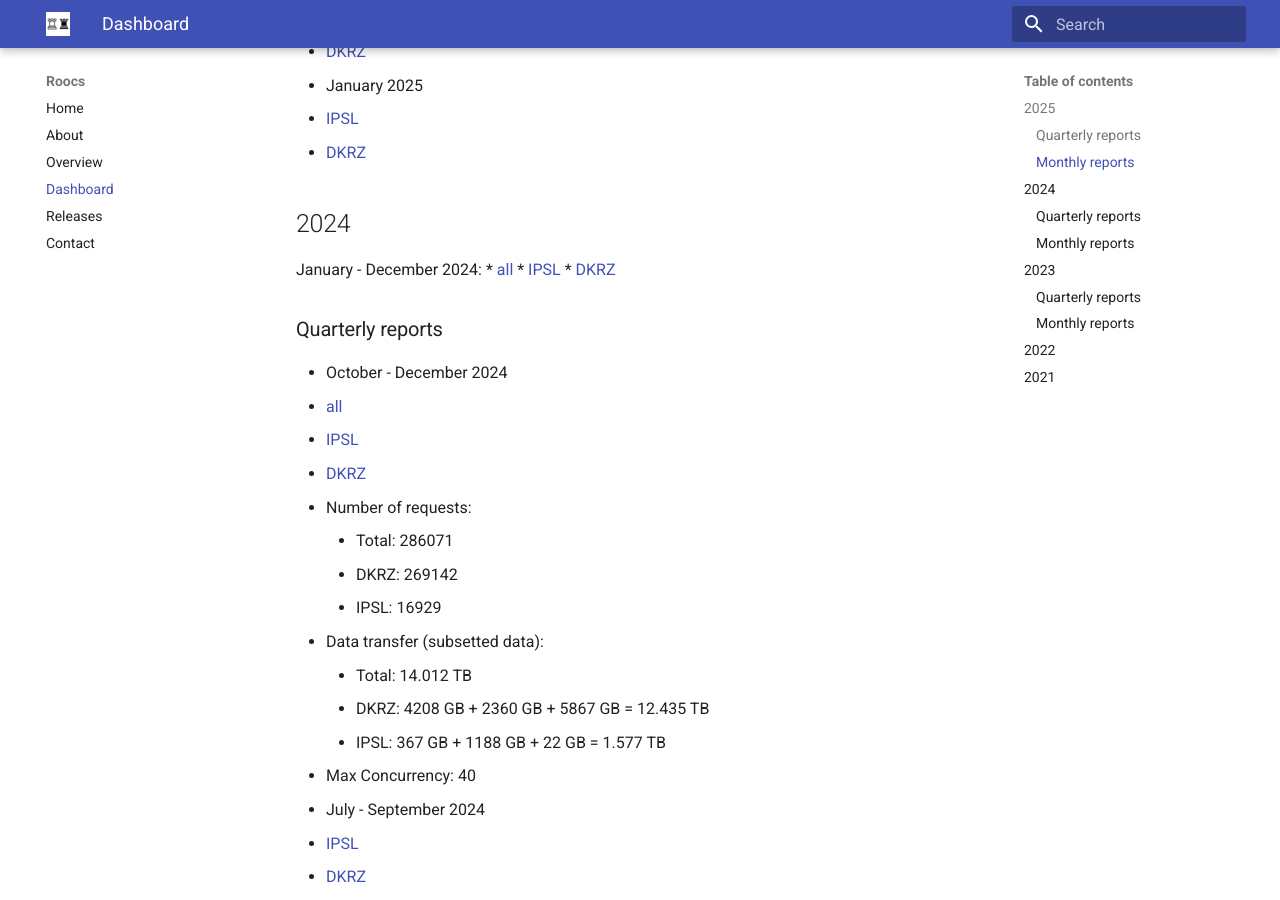
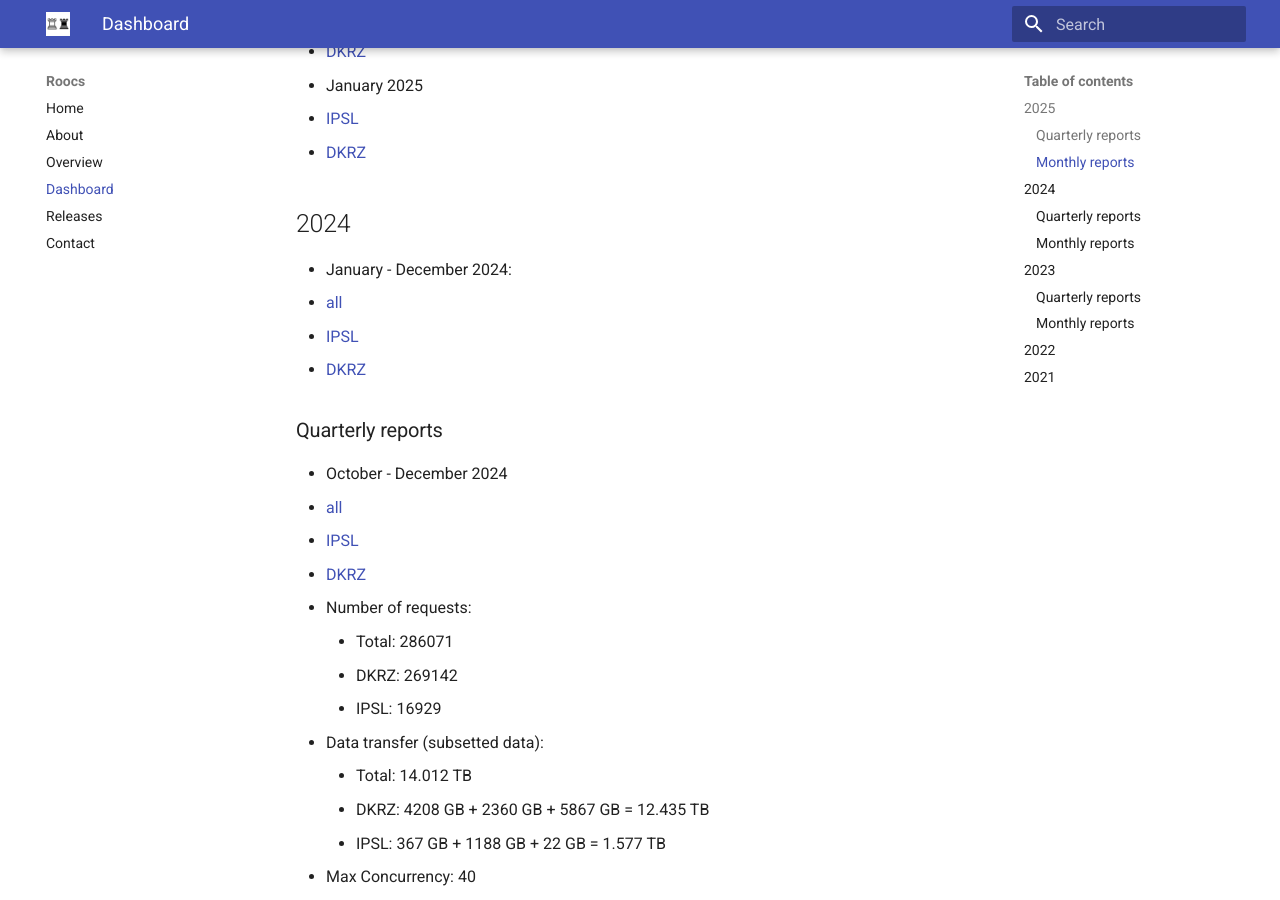
Before and after one commit to roocs/roocs.github.io, an MkDocs documentation site: the page built from docs/dashboard.md, in a window 1280 px wide and 900 px high, scrolled down 1080 px. Built offline with MkDocs 1.6.1 and Material for MkDocs 9.7.7, drawn with Linux system fonts in a browser that asks for light colours.

```diff
--- a/docs/dashboard.md
+++ b/docs/dashboard.md
@@ -41,7 +41,7 @@
 
 ## 2024
 
-January - December 2024:
+* January - December 2024:
   * [all](downloads/dashboard/2024/2024-dashboard_all.html)
   * [IPSL](downloads/dashboard/2024/2024-dashboard_ipsl.html)
   * [DKRZ](downloads/dashboard/2024/2024-dashboard_dkrz.html)
```
